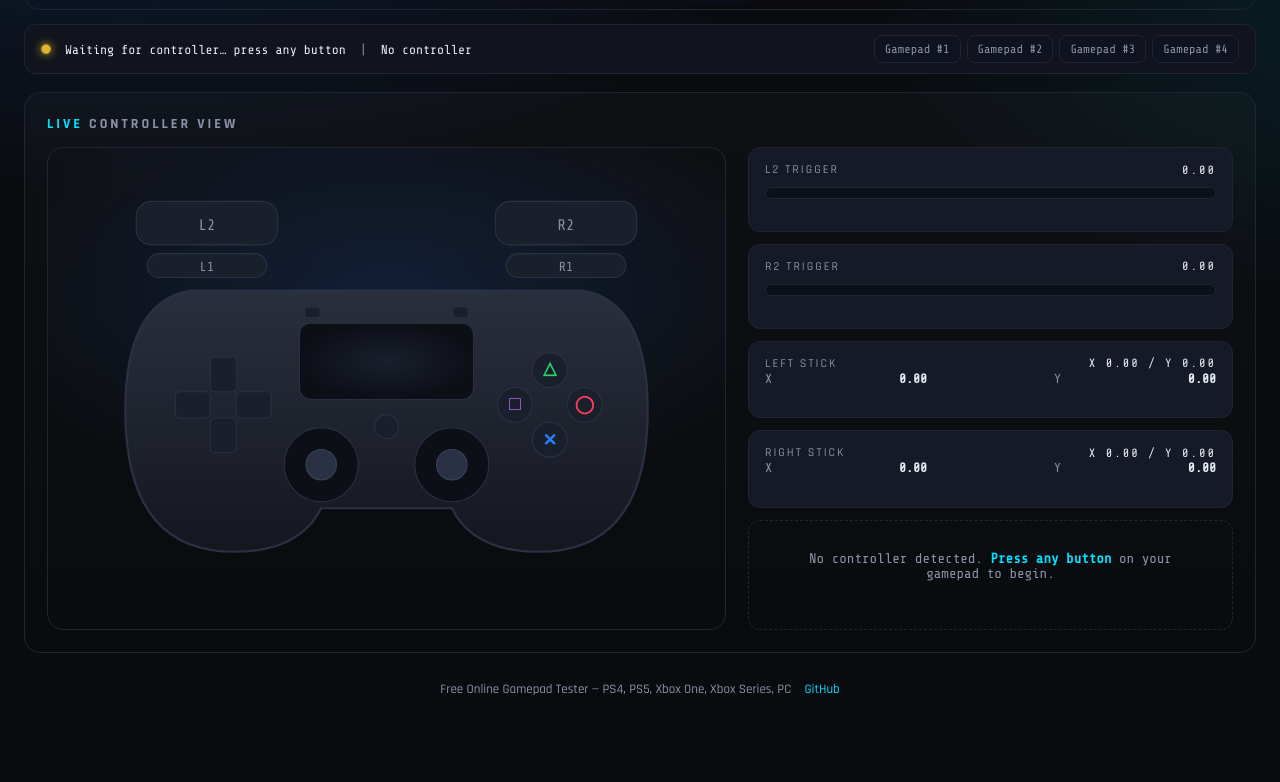
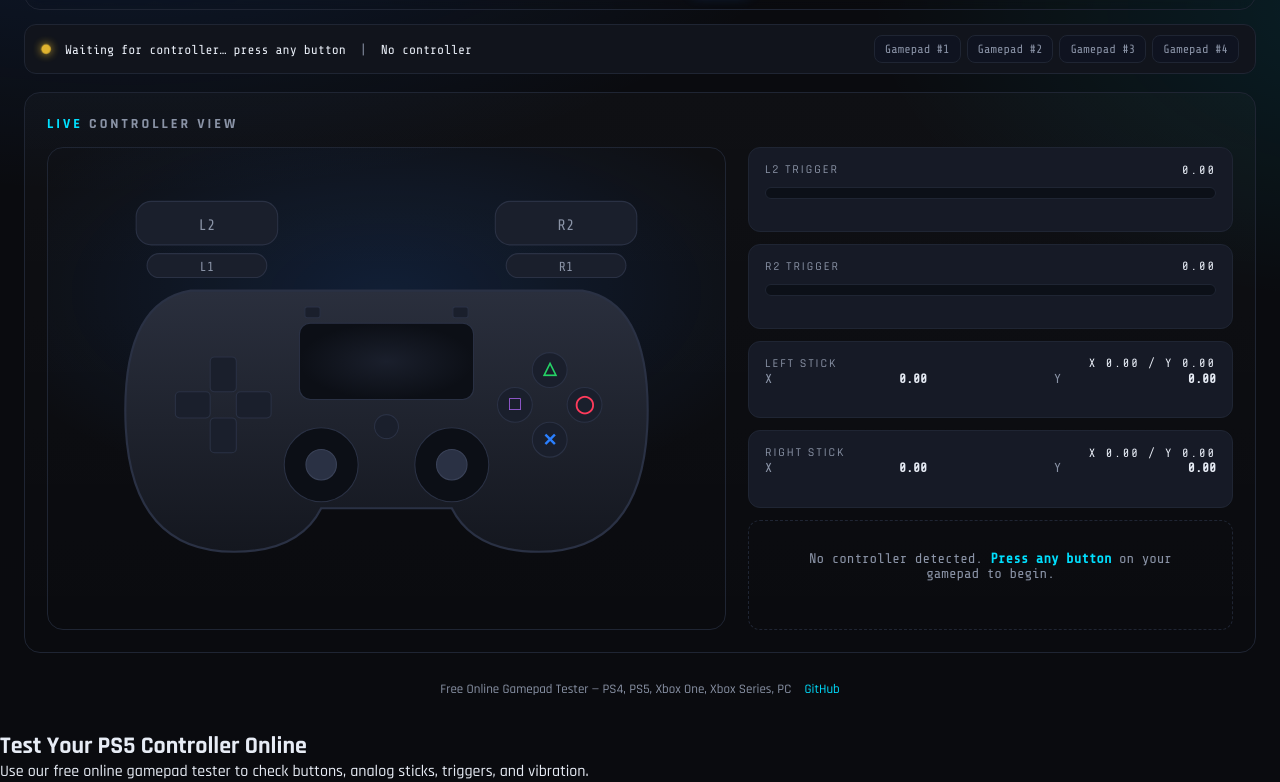
Before and after one commit to Arvindappcare/gamepad-tester, a plain HTML site: page index.html in a window 1280 px wide. Shown: the part 80-862 px from the top of the page. Before the commit the page ends 811 px from the top, so only its background shows below. Drawn offline with nearby package versions, Linux system fonts and the light colour scheme.

Commit message:
Add files via upload

```diff
--- a/index.html
+++ b/index.html
@@ -871,3 +871,11 @@ refreshHeader();
 </script>
 </body>
 </html>
+<section>
+  <h2>Test Your PS5 Controller Online</h2>
+
+  <p>
+    Use our free online gamepad tester to check
+    buttons, analog sticks, triggers, and vibration.
+  </p>
+</section>
```
